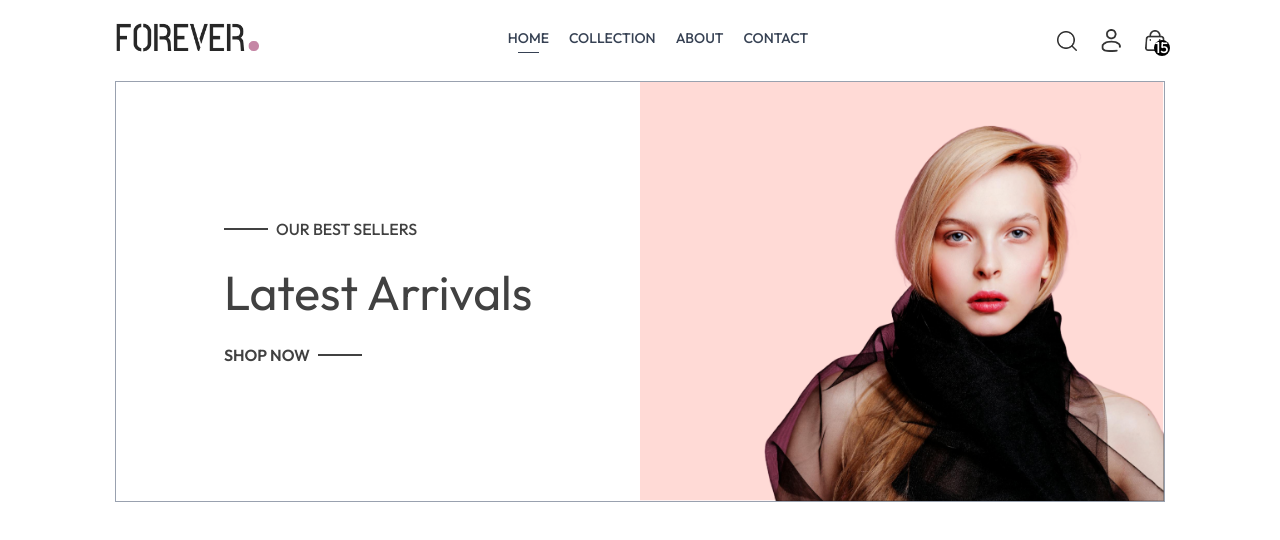
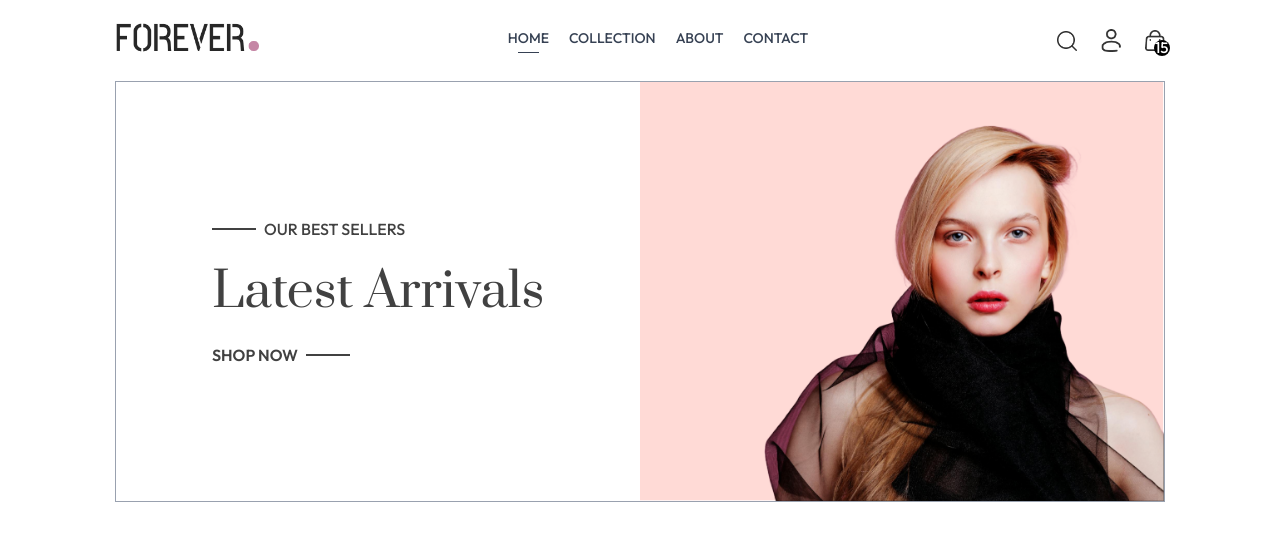
Before and after one commit to hellokristinafaye/clothing-ecommerce, a React (Vite) app: page / in a window 1280 px wide. Shown: the top 540 px of the page. Built offline with nearby package versions, Linux system fonts and the light colour scheme.

Commit message:
Prata added via custom class.  Pretty cool!

```diff
--- a/src/components/Hero.jsx
+++ b/src/components/Hero.jsx
@@ -12,7 +12,7 @@ const Hero = () => {
             <p className="w-8 md:w-11 h-[2px] bg-[#414141]"></p>
             <p className="font-medium text-sm md:text-base">OUR BEST SELLERS</p>
           </div>
-          <h1 className="text-3xl sm:py-3 lg:text-5xl leading-relaxed">
+          <h1 className="prata-regular text-3xl sm:py-3 lg:text-5xl leading-relaxed">
             Latest Arrivals
           </h1>
           <div className="flex items-center gap-2">
@@ -21,9 +21,13 @@ const Hero = () => {
             <p className="w-8 md:w-11 h-[2px] bg-[#414141]"></p>
           </div>
         </div>
-          </div>
-          {/* Hero Right Side */}
-          <img src={assets.hero_img} alt="" className="w-full sm:w-1/2" />
+      </div>
+      {/* Hero Right Side */}
+      <img
+        src={assets.hero_img}
+        alt=""
+        className="prata-regular w-full sm:w-1/2"
+      />
     </div>
   );
 }
```
